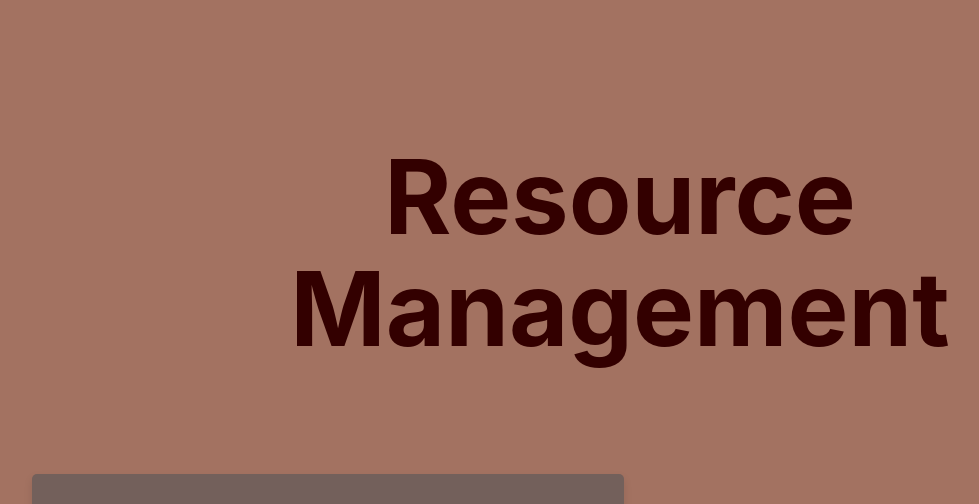
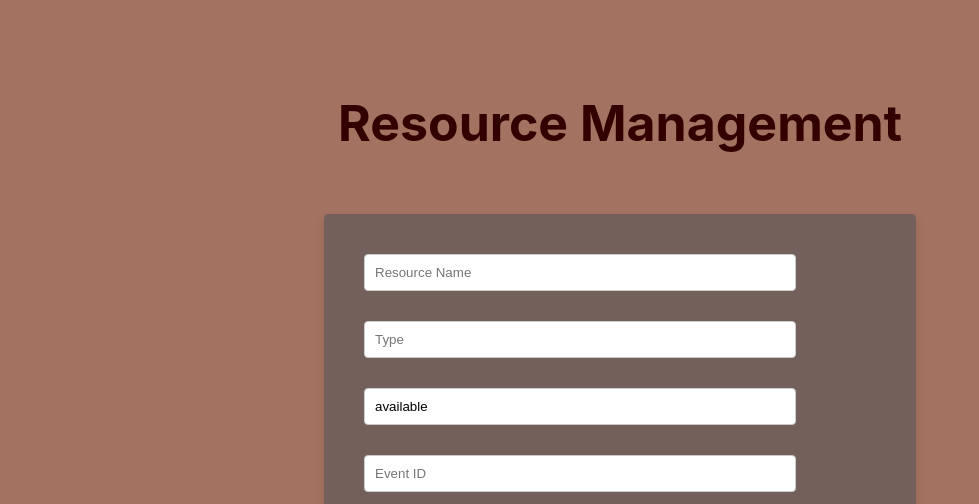
Before and after one commit to cheptoomaureen/Event-Planner-App, a React (Vite) app: page /resources in a window 1280 px wide. Shown: the top 504 px of the page, without its empty margins (20-999 px from the left). Built offline with nearby package versions, Linux system fonts and the light colour scheme; no server answers.

Commit message:
styling update

```diff
--- a/src/Budget.css
+++ b/src/Budget.css
@@ -11,7 +11,9 @@
     color: #330000;
     text-align: center;
   }
-
+  .budgets-header h1{
+    font-size: 40px;
+  }
   .budgets-content {
     display: flex;
     flex-direction: column;
--- a/src/Resources.css
+++ b/src/Resources.css
@@ -15,11 +15,13 @@
 
   .resources-header {
     background-color: #a37261;
-    padding: 20px;
+    padding: 10px;
     color: #330000;
     text-align: center;
   }
-
+  .resources-header h1{
+    font-size: 50px;
+  }
   .resources-content {
     display: flex;
     flex-direction: column;
--- a/src/Tasks.css
+++ b/src/Tasks.css
@@ -4,7 +4,9 @@
   color: #330000;
   text-align: center;
 }
-
+.tasks-header h1{
+  font-size: 50px;
+}
 .task-actions {
   display: flex;
   justify-content: space-between;
```
Also changed, not shown: 1 other file (tests, documents, lock files or other folders).
